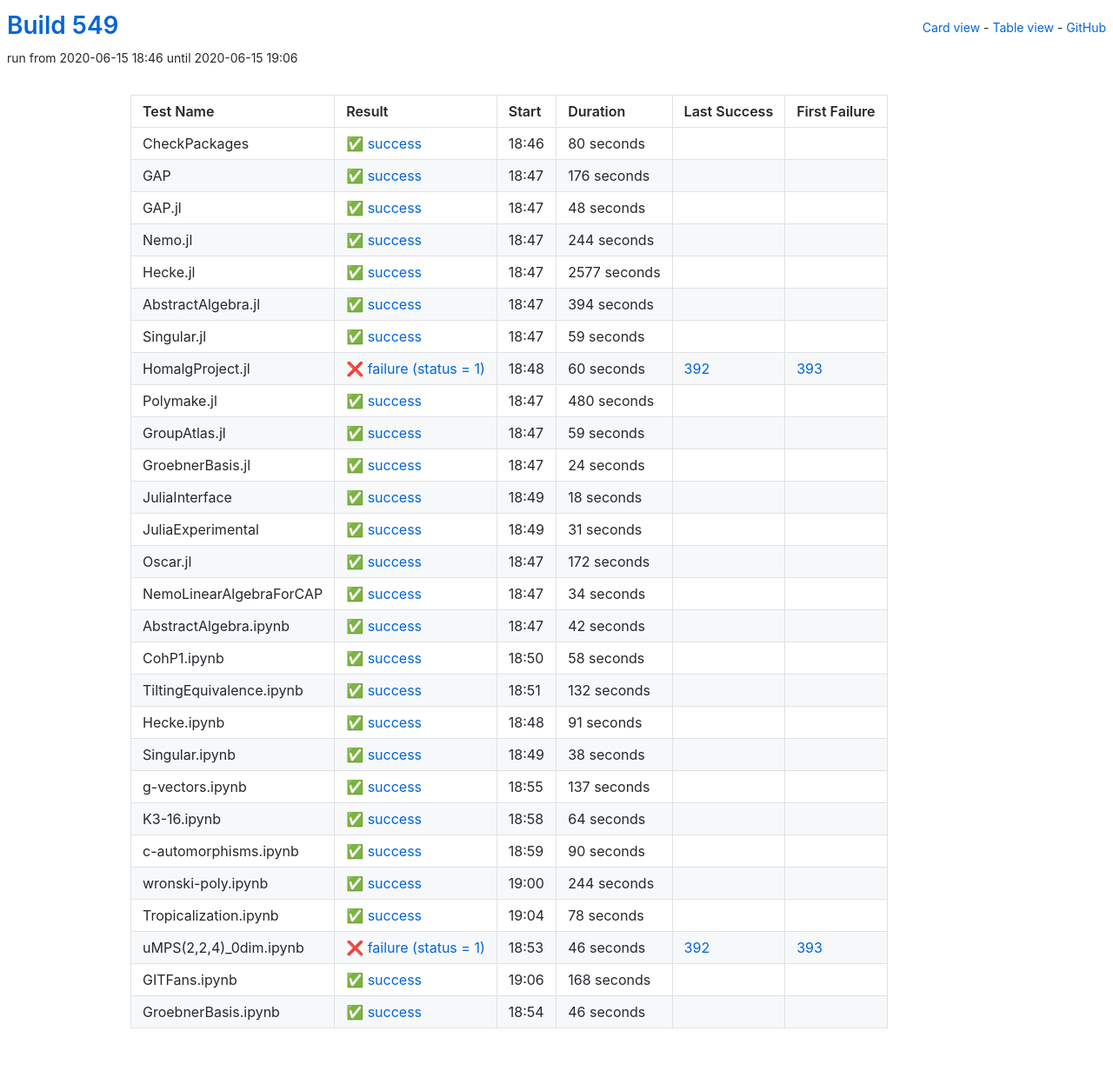
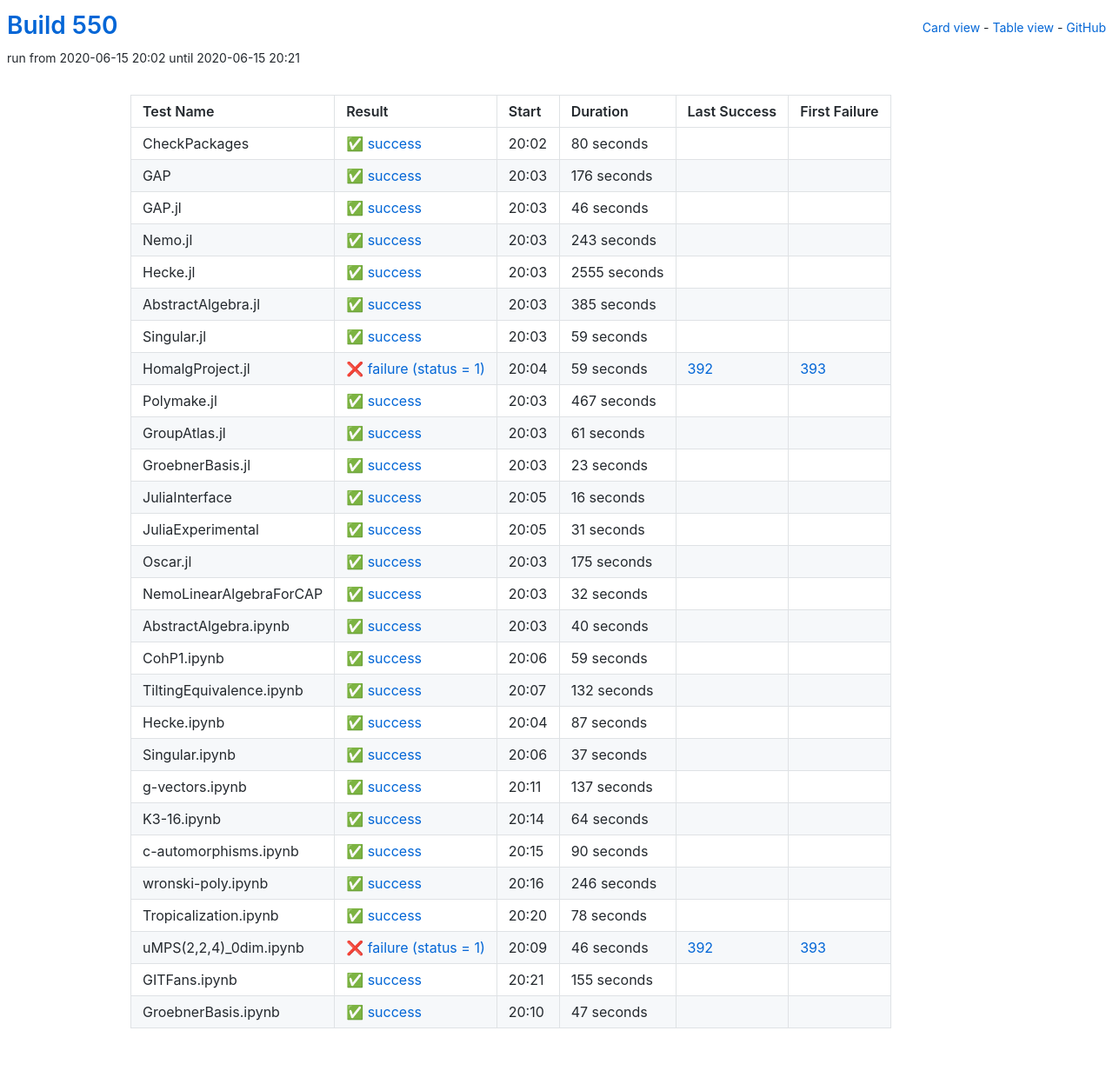
Before and after one commit to oscar-system/oscar-ci-status-1.4, a Jekyll site: the page built from table.html, in a window 1280 px wide. Shown: the whole page at 87% size. Built offline with Jekyll 4.4.1, drawn with Linux system fonts in a browser that asks for light colours.

Commit message:
Build #550

```diff
--- a/_data/ci.yml
+++ b/_data/ci.yml
@@ -1,6 +1,6 @@
 ---
-build: 549
-build_url: https://oscarci.mathematik.uni-kl.de/job/oscar-julia-1.4/549/
+build: 550
+build_url: https://oscarci.mathematik.uni-kl.de/job/oscar-julia-1.4/550/
 job: oscar-julia-1.4
 organization: oscar-system
 repo: oscar-ci-status-1.4
@@ -8,8 +8,8 @@ repourl: https://github.com/oscar-system/oscar-ci-status-1.4
 tests:
 - name: CheckPackages
   id: checkpackages
-  log: https://oscarci.mathematik.uni-kl.de/job/oscar-julia-1.4/549/artifact/logs/build-549/CheckPackages.log
-  start: 2020-06-15 18:46
+  log: https://oscarci.mathematik.uni-kl.de/job/oscar-julia-1.4/550/artifact/logs/build-550/CheckPackages.log
+  start: 2020-06-15 20:02
   success: true
   exitcode: 0
   status: success
@@ -20,8 +20,8 @@ tests:
   first_failure_url:
 - name: GAP
   id: gap
-  log: https://oscarci.mathematik.uni-kl.de/job/oscar-julia-1.4/549/artifact/logs/build-549/GAP.log
-  start: 2020-06-15 18:47
+  log: https://oscarci.mathematik.uni-kl.de/job/oscar-julia-1.4/550/artifact/logs/build-550/GAP.log
+  start: 2020-06-15 20:03
   success: true
   exitcode: 0
   status: success
@@ -32,56 +32,56 @@ tests:
   first_failure_url:
 - name: GAP.jl
   id: gap-jl
-  log: https://oscarci.mathematik.uni-kl.de/job/oscar-julia-1.4/549/artifact/logs/build-549/GAP.jl.log
-  start: 2020-06-15 18:47
+  log: https://oscarci.mathematik.uni-kl.de/job/oscar-julia-1.4/550/artifact/logs/build-550/GAP.jl.log
+  start: 2020-06-15 20:03
   success: true
   exitcode: 0
   status: success
-  duration: 48
+  duration: 46
   last_success: false
   last_success_url:
   first_failure: false
   first_failure_url:
 - name: Nemo.jl
   id: nemo-jl
-  log: https://oscarci.mathematik.uni-kl.de/job/oscar-julia-1.4/549/artifact/logs/build-549/Nemo.jl.log
-  start: 2020-06-15 18:47
+  log: https://oscarci.mathematik.uni-kl.de/job/oscar-julia-1.4/550/artifact/logs/build-550/Nemo.jl.log
+  start: 2020-06-15 20:03
   success: true
   exitcode: 0
   status: success
-  duration: 244
+  duration: 243
   last_success: false
   last_success_url:
   first_failure: false
   first_failure_url:
 - name: Hecke.jl
   id: hecke-jl
-  log: https://oscarci.mathematik.uni-kl.de/job/oscar-julia-1.4/549/artifact/logs/build-549/Hecke.jl.log
-  start: 2020-06-15 18:47
+  log: https://oscarci.mathematik.uni-kl.de/job/oscar-julia-1.4/550/artifact/logs/build-550/Hecke.jl.log
+  start: 2020-06-15 20:03
   success: true
   exitcode: 0
   status: success
-  duration: 2577
+  duration: 2555
   last_success: false
   last_success_url:
   first_failure: false
   first_failure_url:
 - name: AbstractAlgebra.jl
   id: abstractalgebra-jl
-  log: https://oscarci.mathematik.uni-kl.de/job/oscar-julia-1.4/549/artifact/logs/build-549/AbstractAlgebra.jl.log
-  start: 2020-06-15 18:47
+  log: https://oscarci.mathematik.uni-kl.de/job/oscar-julia-1.4/550/artifact/logs/build-550/AbstractAlgebra.jl.log
+  start: 2020-06-15 20:03
   success: true
   exitcode: 0
   status: success
-  duration: 394
+  duration: 385
   last_success: false
   last_success_url:
   first_failure: false
   first_failure_url:
 - name: Singular.jl
   id: singular-jl
-  log: https://oscarci.mathematik.uni-kl.de/job/oscar-julia-1.4/549/artifact/logs/build-549/Singular.jl.log
-  start: 2020-06-15 18:47
+  log: https://oscarci.mathematik.uni-kl.de/job/oscar-julia-1.4/550/artifact/logs/build-550/Singular.jl.log
+  start: 2020-06-15 20:03
   success: true
   exitcode: 0
   status: success
@@ -92,68 +92,68 @@ tests:
   first_failure_url:
 - name: HomalgProject.jl
   id: homalgproject-jl
-  log: https://oscarci.mathematik.uni-kl.de/job/oscar-julia-1.4/549/artifact/logs/build-549/HomalgProject.jl.log
-  start: 2020-06-15 18:48
+  log: https://oscarci.mathematik.uni-kl.de/job/oscar-julia-1.4/550/artifact/logs/build-550/HomalgProject.jl.log
+  start: 2020-06-15 20:04
   success: false
   exitcode: 1
   status: failure
-  duration: 60
+  duration: 59
   last_success: 392
   last_success_url: https://oscarci.mathematik.uni-kl.de/job/oscar-julia-1.4/392/
   first_failure: 393
   first_failure_url: https://oscarci.mathematik.uni-kl.de/job/oscar-julia-1.4/393/
 - name: Polymake.jl
   id: polymake-jl
-  log: https://oscarci.mathematik.uni-kl.de/job/oscar-julia-1.4/549/artifact/logs/build-549/Polymake.jl.log
-  start: 2020-06-15 18:47
+  log: https://oscarci.mathematik.uni-kl.de/job/oscar-julia-1.4/550/artifact/logs/build-550/Polymake.jl.log
+  start: 2020-06-15 20:03
   success: true
   exitcode: 0
   status: success
-  duration: 480
+  duration: 467
   last_success: false
   last_success_url:
   first_failure: false
   first_failure_url:
 - name: GroupAtlas.jl
   id: groupatlas-jl
-  log: https://oscarci.mathematik.uni-kl.de/job/oscar-julia-1.4/549/artifact/logs/build-549/GroupAtlas.jl.log
-  start: 2020-06-15 18:47
+  log: https://oscarci.mathematik.uni-kl.de/job/oscar-julia-1.4/550/artifact/logs/build-550/GroupAtlas.jl.log
+  start: 2020-06-15 20:03
   success: true
   exitcode: 0
   status: success
-  duration: 59
+  duration: 61
   last_success: false
   last_success_url:
   first_failure: false
   first_failure_url:
 - name: GroebnerBasis.jl
   id: groebnerbasis-jl
-  log: https://oscarci.mathematik.uni-kl.de/job/oscar-julia-1.4/549/artifact/logs/build-549/GroebnerBasis.jl.log
-  start: 2020-06-15 18:47
+  log: https://oscarci.mathematik.uni-kl.de/job/oscar-julia-1.4/550/artifact/logs/build-550/GroebnerBasis.jl.log
+  start: 2020-06-15 20:03
   success: true
   exitcode: 0
   status: success
-  duration: 24
+  duration: 23
   last_success: false
   last_success_url:
   first_failure: false
   first_failure_url:
 - name: JuliaInterface
   id: juliainterface
-  log: https://oscarci.mathematik.uni-kl.de/job/oscar-julia-1.4/549/artifact/logs/build-549/JuliaInterface.log
-  start: 2020-06-15 18:49
+  log: https://oscarci.mathematik.uni-kl.de/job/oscar-julia-1.4/550/artifact/logs/build-550/JuliaInterface.log
+  start: 2020-06-15 20:05
   success: true
   exitcode: 0
   status: success
-  duration: 18
+  duration: 16
   last_success: false
   last_success_url:
   first_failure: false
   first_failure_url:
 - name: JuliaExperimental
   id: juliaexperimental
-  log: https://oscarci.mathematik.uni-kl.de/job/oscar-julia-1.4/549/artifact/logs/build-549/JuliaExperimental.log
-  start: 2020-06-15 18:49
+  log: https://oscarci.mathematik.uni-kl.de/job/oscar-julia-1.4/550/artifact/logs/build-550/JuliaExperimental.log
+  start: 2020-06-15 20:05
   success: true
   exitcode: 0
   status: success
@@ -164,56 +164,56 @@ tests:
   first_failure_url:
 - name: Oscar.jl
   id: oscar-jl
-  log: https://oscarci.mathematik.uni-kl.de/job/oscar-julia-1.4/549/artifact/logs/build-549/Oscar.jl.log
-  start: 2020-06-15 18:47
+  log: https://oscarci.mathematik.uni-kl.de/job/oscar-julia-1.4/550/artifact/logs/build-550/Oscar.jl.log
+  start: 2020-06-15 20:03
   success: true
   exitcode: 0
   status: success
-  duration: 172
+  duration: 175
   last_success: false
   last_success_url:
   first_failure: false
   first_failure_url:
 - name: NemoLinearAlgebraForCAP
   id: nemolinearalgebraforcap
-  log: https://oscarci.mathematik.uni-kl.de/job/oscar-julia-1.4/549/artifact/logs/build-549/NemoLinearAlgebraForCAP.log
-  start: 2020-06-15 18:47
+  log: https://oscarci.mathematik.uni-kl.de/job/oscar-julia-1.4/550/artifact/logs/build-550/NemoLinearAlgebraForCAP.log
+  start: 2020-06-15 20:03
   success: true
   exitcode: 0
   status: success
-  duration: 34
+  duration: 32
   last_success: false
   last_success_url:
   first_failure: false
   first_failure_url:
 - name: AbstractAlgebra.ipynb
   id: abstractalgebra-ipynb
-  log: https://oscarci.mathematik.uni-kl.de/job/oscar-julia-1.4/549/artifact/logs/build-549/AbstractAlgebra.ipynb.log
-  start: 2020-06-15 18:47
+  log: https://oscarci.mathematik.uni-kl.de/job/oscar-julia-1.4/550/artifact/logs/build-550/AbstractAlgebra.ipynb.log
+  start: 2020-06-15 20:03
   success: true
   exitcode: 0
   status: success
-  duration: 42
+  duration: 40
   last_success: false
   last_success_url:
   first_failure: false
   first_failure_url:
 - name: CohP1.ipynb
   id: cohp1-ipynb
-  log: https://oscarci.mathematik.uni-kl.de/job/oscar-julia-1.4/549/artifact/logs/build-549/CohP1.ipynb.log
-  start: 2020-06-15 18:50
+  log: https://oscarci.mathematik.uni-kl.de/job/oscar-julia-1.4/550/artifact/logs/build-550/CohP1.ipynb.log
+  start: 2020-06-15 20:06
   success: true
   exitcode: 0
   status: success
-  duration: 58
+  duration: 59
   last_success: false
   last_success_url:
   first_failure: false
   first_failure_url:
 - name: TiltingEquivalence.ipynb
   id: tiltingequivalence-ipynb
-  log: https://oscarci.mathematik.uni-kl.de/job/oscar-julia-1.4/549/artifact/logs/build-549/TiltingEquivalence.ipynb.log
-  start: 2020-06-15 18:51
+  log: https://oscarci.mathematik.uni-kl.de/job/oscar-julia-1.4/550/artifact/logs/build-550/TiltingEquivalence.ipynb.log
+  start: 2020-06-15 20:07
   success: true
   exitcode: 0
   status: success
@@ -224,32 +224,32 @@ tests:
   first_failure_url:
 - name: Hecke.ipynb
   id: hecke-ipynb
-  log: https://oscarci.mathematik.uni-kl.de/job/oscar-julia-1.4/549/artifact/logs/build-549/Hecke.ipynb.log
-  start: 2020-06-15 18:48
+  log: https://oscarci.mathematik.uni-kl.de/job/oscar-julia-1.4/550/artifact/logs/build-550/Hecke.ipynb.log
+  start: 2020-06-15 20:04
   success: true
   exitcode: 0
   status: success
-  duration: 91
+  duration: 87
   last_success: false
   last_success_url:
   first_failure: false
   first_failure_url:
 - name: Singular.ipynb
   id: singular-ipynb
-  log: https://oscarci.mathematik.uni-kl.de/job/oscar-julia-1.4/549/artifact/logs/build-549/Singular.ipynb.log
-  start: 2020-06-15 18:49
+  log: https://oscarci.mathematik.uni-kl.de/job/oscar-julia-1.4/550/artifact/logs/build-550/Singular.ipynb.log
+  start: 2020-06-15 20:06
   success: true
   exitcode: 0
   status: success
-  duration: 38
+  duration: 37
   last_success: false
   last_success_url:
   first_failure: false
   first_failure_url:
 - name: g-vectors.ipynb
   id: g-vectors-ipynb
-  log: https://oscarci.mathematik.uni-kl.de/job/oscar-julia-1.4/549/artifact/logs/build-549/g-vectors.ipynb.log
-  start: 2020-06-15 18:55
+  log: https://oscarci.mathematik.uni-kl.de/job/oscar-julia-1.4/550/artifact/logs/build-550/g-vectors.ipynb.log
+  start: 2020-06-15 20:11
   success: true
   exitcode: 0
   status: success
@@ -260,8 +260,8 @@ tests:
   first_failure_url:
 - name: K3-16.ipynb
   id: k3-16-ipynb
-  log: https://oscarci.mathematik.uni-kl.de/job/oscar-julia-1.4/549/artifact/logs/build-549/K3-16.ipynb.log
-  start: 2020-06-15 18:58
+  log: https://oscarci.mathematik.uni-kl.de/job/oscar-julia-1.4/550/artifact/logs/build-550/K3-16.ipynb.log
+  start: 2020-06-15 20:14
   success: true
   exitcode: 0
   status: success
@@ -272,8 +272,8 @@ tests:
   first_failure_url:
 - name: c-automorphisms.ipynb
   id: c-automorphisms-ipynb
-  log: https://oscarci.mathematik.uni-kl.de/job/oscar-julia-1.4/549/artifact/logs/build-549/c-automorphisms.ipynb.log
-  start: 2020-06-15 18:59
+  log: https://oscarci.mathematik.uni-kl.de/job/oscar-julia-1.4/550/artifact/logs/build-550/c-automorphisms.ipynb.log
+  start: 2020-06-15 20:15
   success: true
   exitcode: 0
   status: success
@@ -284,20 +284,20 @@ tests:
   first_failure_url:
 - name: wronski-poly.ipynb
   id: wronski-poly-ipynb
-  log: https://oscarci.mathematik.uni-kl.de/job/oscar-julia-1.4/549/artifact/logs/build-549/wronski-poly.ipynb.log
-  start: 2020-06-15 19:00
+  log: https://oscarci.mathematik.uni-kl.de/job/oscar-julia-1.4/550/artifact/logs/build-550/wronski-poly.ipynb.log
+  start: 2020-06-15 20:16
   success: true
   exitcode: 0
   status: success
-  duration: 244
+  duration: 246
   last_success: false
   last_success_url:
   first_failure: false
   first_failure_url:
 - name: Tropicalization.ipynb
   id: tropicalization-ipynb
-  log: https://oscarci.mathematik.uni-kl.de/job/oscar-julia-1.4/549/artifact/logs/build-549/Tropicalization.ipynb.log
-  start: 2020-06-15 19:04
+  log: https://oscarci.mathematik.uni-kl.de/job/oscar-julia-1.4/550/artifact/logs/build-550/Tropicalization.ipynb.log
+  start: 2020-06-15 20:20
   success: true
   exitcode: 0
   status: success
@@ -308,8 +308,8 @@ tests:
   first_failure_url:
 - name: uMPS(2,2,4)_0dim.ipynb
   id: umps-2-2-4-0dim-ipynb
-  log: https://oscarci.mathematik.uni-kl.de/job/oscar-julia-1.4/549/artifact/logs/build-549/uMPS-2-2-4-_0dim.ipynb.log
-  start: 2020-06-15 18:53
+  log: https://oscarci.mathematik.uni-kl.de/job/oscar-julia-1.4/550/artifact/logs/build-550/uMPS-2-2-4-_0dim.ipynb.log
+  start: 2020-06-15 20:09
   success: false
   exitcode: 1
   status: failure
@@ -320,24 +320,24 @@ tests:
   first_failure_url: https://oscarci.mathematik.uni-kl.de/job/oscar-julia-1.4/393/
 - name: GITFans.ipynb
   id: gitfans-ipynb
-  log: https://oscarci.mathematik.uni-kl.de/job/oscar-julia-1.4/549/artifact/logs/build-549/GITFans.ipynb.log
-  start: 2020-06-15 19:06
+  log: https://oscarci.mathematik.uni-kl.de/job/oscar-julia-1.4/550/artifact/logs/build-550/GITFans.ipynb.log
+  start: 2020-06-15 20:21
   success: true
   exitcode: 0
   status: success
-  duration: 168
+  duration: 155
   last_success: false
   last_success_url:
   first_failure: false
   first_failure_url:
 - name: GroebnerBasis.ipynb
   id: groebnerbasis-ipynb
-  log: https://oscarci.mathematik.uni-kl.de/job/oscar-julia-1.4/549/artifact/logs/build-549/GroebnerBasis.ipynb.log
-  start: 2020-06-15 18:54
+  log: https://oscarci.mathematik.uni-kl.de/job/oscar-julia-1.4/550/artifact/logs/build-550/GroebnerBasis.ipynb.log
+  start: 2020-06-15 20:10
   success: true
   exitcode: 0
   status: success
-  duration: 46
+  duration: 47
   last_success: false
   last_success_url:
   first_failure: false
```
Also changed, not shown: README.md.
